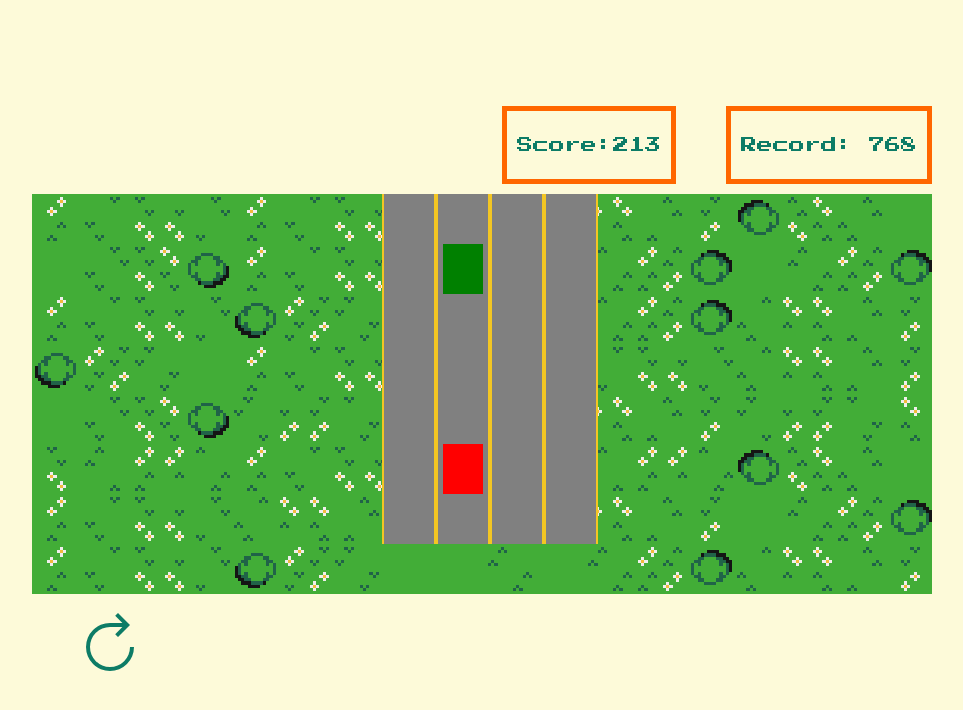
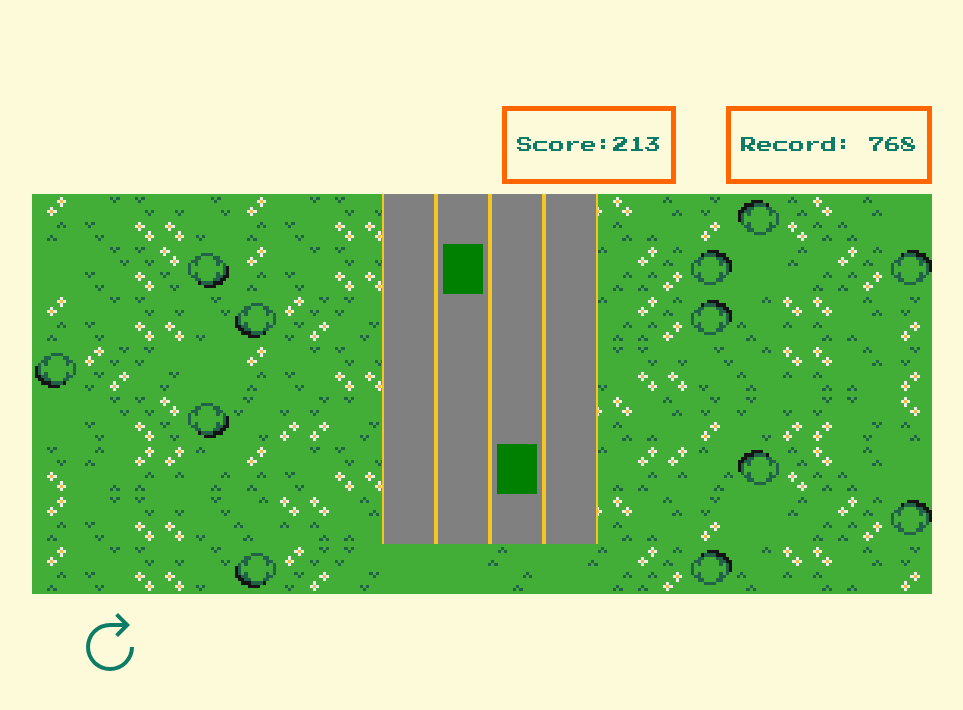
Before and after one commit to TentakleM1/Race-chill, a plain HTML site: page index.html in a window 1280 px wide. Shown: the whole page, without its empty margins (158-1121 px from the left). Drawn offline with Linux system fonts and the light colour scheme.

Commit message:
fix: created map double array of object, moved nps, and player, refactoring, read requestAnimationFrame, created method checkMap in Core

```diff
--- a/index.js
+++ b/index.js
@@ -26,11 +26,11 @@ class Player extends Character {
     controll(e) {
         const key = e.code;
 
-        if(key === 'ArrowRight') {
+        if(key === 'ArrowRight' && this.data.position.x < 3) {
             this.data.position.x = this.data.position.x + 1
         }
 
-        if(key === 'ArrowLeft') {
+        if(key === 'ArrowLeft' && this.data.position.x > 0) {
             this.data.position.x = this.data.position.x - 1
         }
     }
@@ -49,10 +49,17 @@ class Player extends Character {
 }
 
 class NPC extends Character {
-    constructor(max) {
+    constructor() {
         super()
-        this.name = 'car'
-        this.xPosition = Math.floor(Math.random() * max)
+        this.data = {
+            id: Date.now(),
+            type: 'car',
+            color: 'green',
+            position: {
+                x: Math.floor(Math.random() * 3),
+                y: 0
+            }
+        }
     }
 
     move() {
@@ -94,7 +101,7 @@ class Core {
 
     map = [
         [{type: 'nope'}, {type: 'nope'}, {type: 'nope'}, {type: 'nope'}],
-        [{type: 'nope'}, {type: 'police', color: 'green', position: { x: 1, y: 2 }}, {type: 'nope'}, {type: 'nope'}],
+        [{type: 'nope'}, {type: 'nope'}, {type: 'nope'}, {type: 'nope'}],
         [{type: 'nope'}, {type: 'nope'}, {type: 'nope'}, {type: 'nope'}],
         [{type: 'nope'}, {type: 'nope'}, {type: 'nope'}, {type: 'nope'}],
         [{type: 'nope'}, {type: 'nope'}, {type: 'nope'}, {type: 'nope'}],
@@ -139,43 +146,24 @@ class Core {
     }
 
     spawn() {
-        // if(this.npc.length < 3) {
-        //     const newNpc = new NPC(4)
-        //     this.npc.push(newNpc)
-
-        //     this.map[0][newNpc.getXPosition()] = '#'
-        // } else {
-        //     if(!this.npc[0].move()) {
-        //         this.npc.shift()
-        //     }
-        // }
+        if(this.npc.length < 3) {
+            const newNpc = new NPC();
+            const data = newNpc.getData();
+            this.npc.push(data.id)
+            this.map[newNpc.data.position.y][newNpc.data.position.x] = data;
+        }
     }
 
     temp() {
-        // if(this.speed !== this.player.getSpeed()) {
 
-        //     this.speed = this.player.getSpeed()
-        //     this.initialGame()
-        // }
+        this.map.flat().forEach(car => {
+            if(car.id) {
+                if(car.position.y !== 7) {
+                    car.position.y = car.position.y + 1;
 
-        // if(this.npc.length === 0) { return; }
-
-        // this.npc.forEach((npc) => {
-        //     const move = npc.move()
-
-        //     const { oldPosition, newPosition } = npc.getPosition()
-
-        //     if(move) {
-
-        //         this.map[oldPosition][npc.getXPosition()] = '0'
-
-        //         this.map[newPosition][npc.getXPosition()] = '#'
-
-        //     } else {
-        //         this.map[newPosition][npc.getXPosition()] = '0'
-        //     }
-
-        // })
+                }
+            }
+        })
 
     }
 
@@ -189,16 +177,28 @@ class Core {
                 if(element.type === 'player') {
 
                     const data = this.player.getData();
-                    const { position } = data
 
-                    if(element.position.x !== position.x) {
-                        console.log('work')
-                        this.map[col][row] = {type:'nope'}
-                        this.map[position.y][position.x] = data
+                    const { position } = data;
+
+
+                    this.map[col][row] = {type:'nope'};
+
+                    this.map[position.y][position.x] = data;
+
+                }
+
+                if(element.id) {
+                    const car = element;
+
+                    this.map[col][row] = {type: 'nope'};
+
+                    if(car.position.y !== 7) {
+                        this.map[car.position.y][car.position.x] = car;
+                    } else {
+                        this.npc.shift()
                     }
 
                 }
-
             };
         };
     }
@@ -214,7 +214,6 @@ class Core {
             div.id = 'row'
 
             if(road.type !== 'nope') {
-
                 const car = document.createElement('div')
                 car.id = road.type
                 car.style.backgroundColor = road.color
--- a/style.css
+++ b/style.css
@@ -107,9 +107,9 @@ button {
     /* background: url('./assets/sprites/car/police.png'); */
 }
 
-.car {
+#car {
     width: 40px;
     height: 50px;
 
-    background: url('./assets/sprites/car/yellow.png');
+    /* background: url('./assets/sprites/car/yellow.png'); */
 }
```
